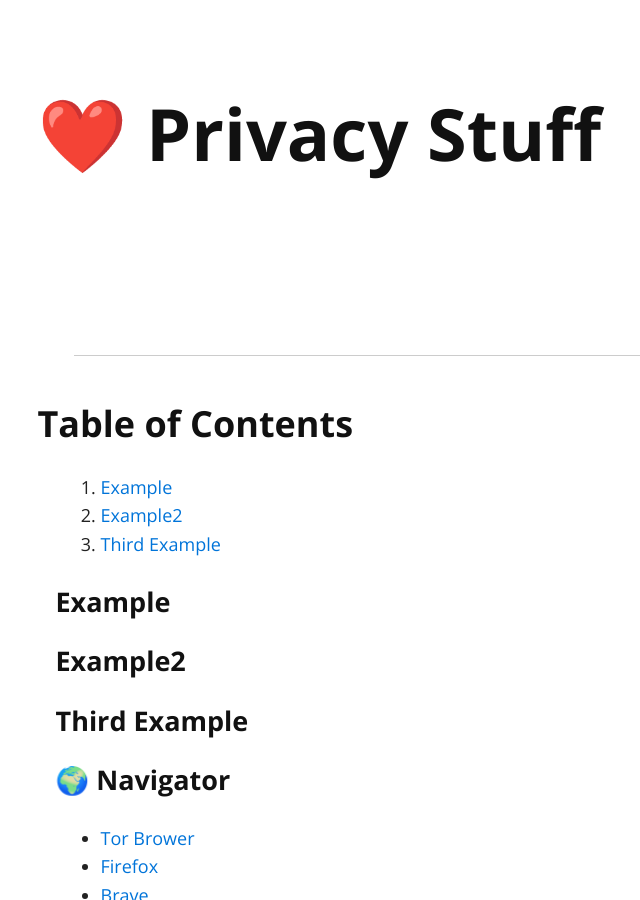
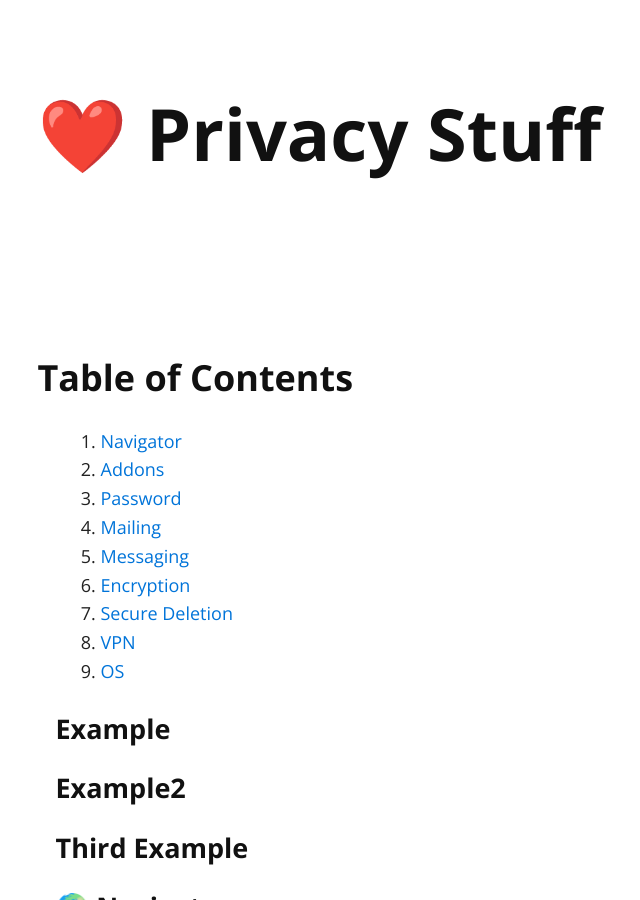
Before and after one commit to jcabeza/Privacy, a Jekyll site: the page built from index.md, in a window 1280 px wide and 900 px high. Shown: the whole window, without its empty margins (254-894 px from the left). Built offline with Jekyll 4.4.1, drawn with Linux system fonts in a browser that asks for light colours; nearby versions of some CDN libraries; our own code applies the rules of GitHub Pages for plain Markdown files.

Commit message:
Update index.md

```diff
--- a/index.md
+++ b/index.md
@@ -1,12 +1,17 @@
 ---
 layout: default
 ---
----
 
 ### Table of Contents
-1. [Example](#example)
-2. [Example2](#example2)
-3. [Third Example](#third-example)
+1. [Navigator](####Navigator)
+2. [Addons](####Addons)
+3. [Password](####Password)
+4. [Mailing](####Mailing)
+5. [Messaging](####Messaging)
+6. [Encryption](####Encryption)
+7. [Secure Deletion](####Secure Deletion)
+8. [VPN](####VPN)
+9. [OS](####OS)
 
 #### Example
 #### Example2
```
